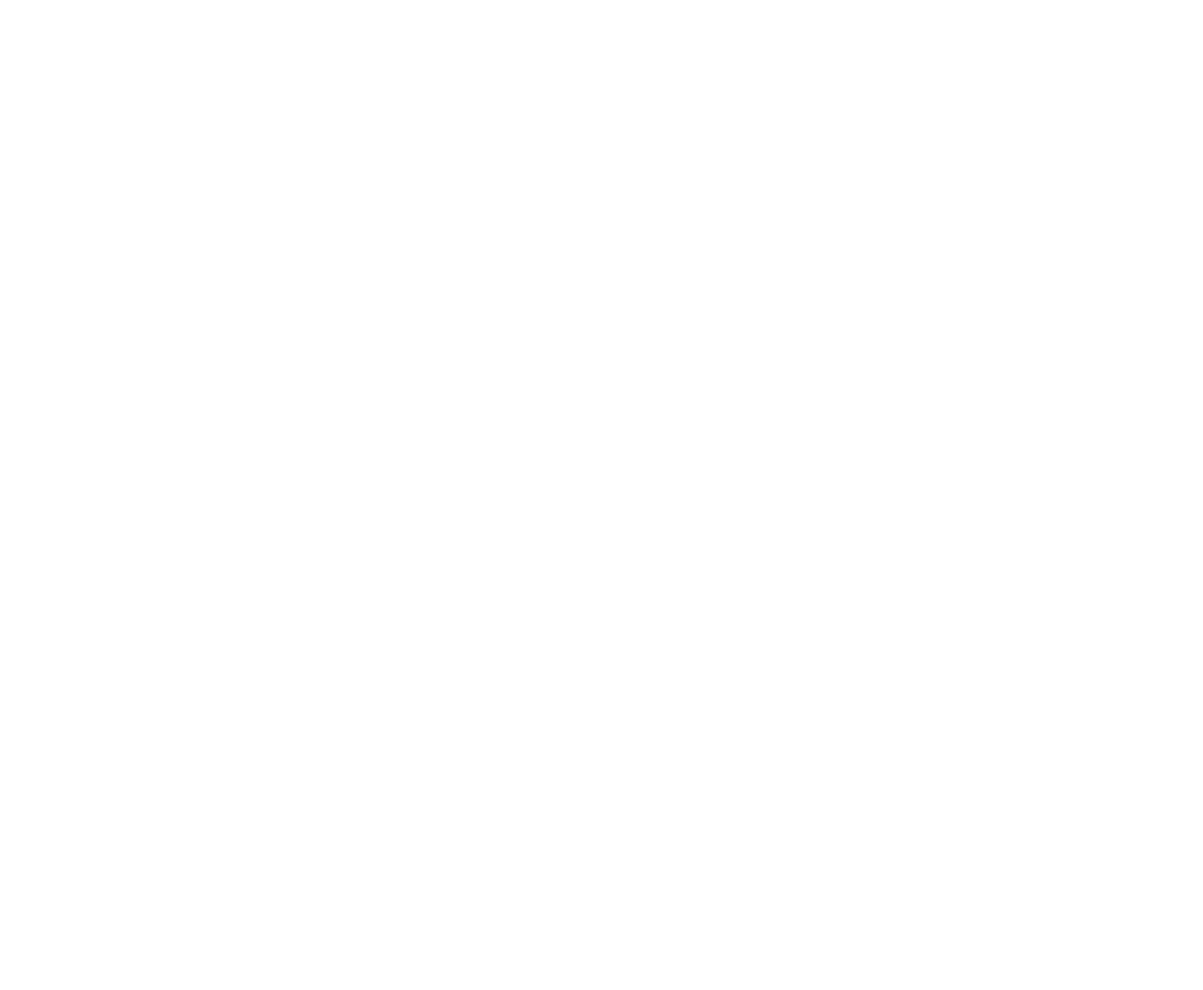
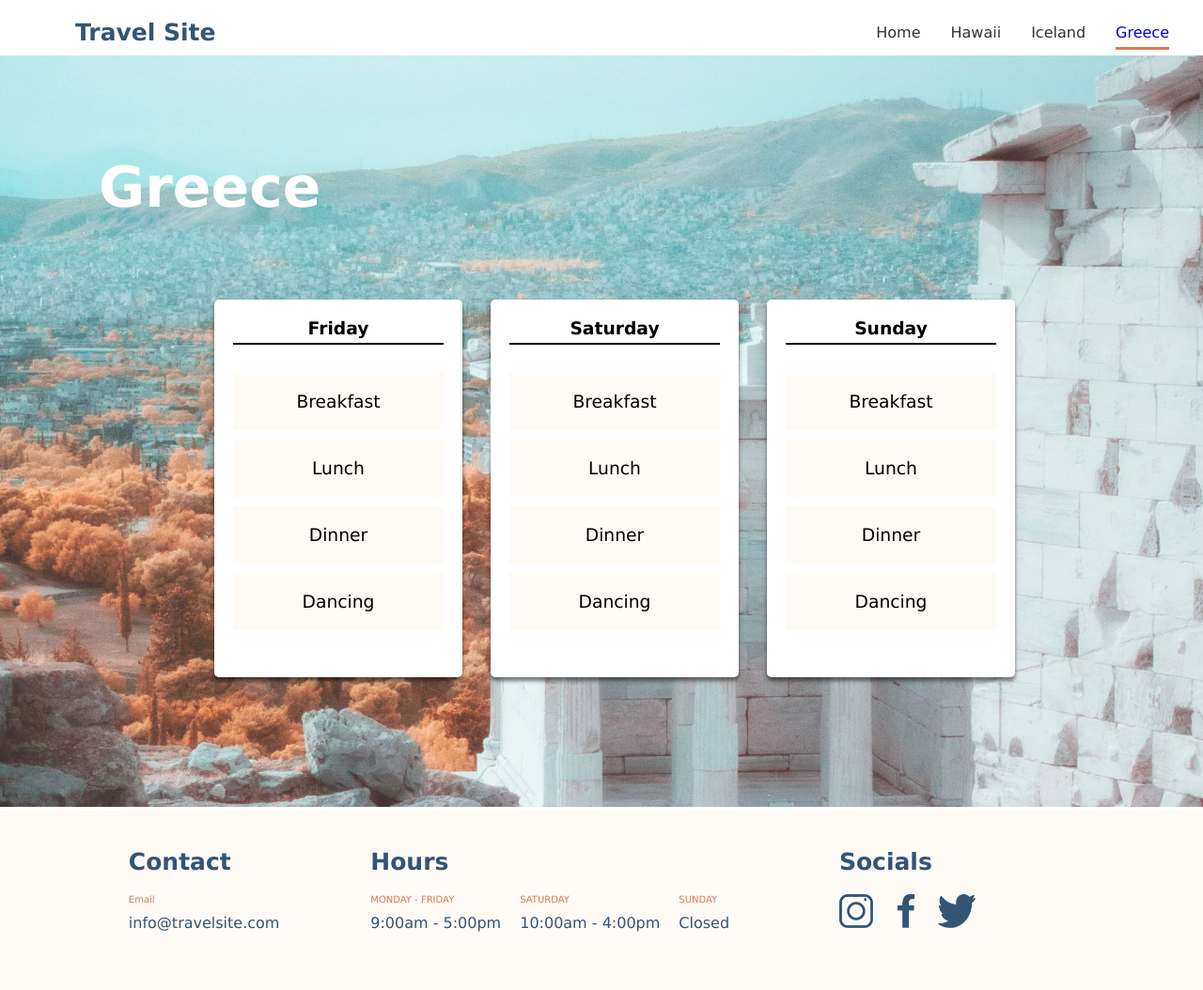
Before and after one commit to tychius/travelSite-main, a plain HTML site: page pages/greece.html in a window 1280 px wide. Shown: the whole page at 94% size. Before the commit the page ends 800 px from the top, so only its background shows below. Drawn offline with Linux system fonts and the light colour scheme.

Commit message:
made final changes to travel site

```diff
--- a/css/destinations.css
+++ b/css/destinations.css
@@ -1,4 +1,10 @@
-/* Styles for the main title */
+.nav__item--active {
+    text-decoration: underline;
+    text-decoration-color: #db7a4e;
+    text-decoration-thickness: .19rem;
+    text-underline-offset: 10px;
+  }
+
 
 .main {
     position: relative;
@@ -6,21 +12,19 @@
 
 
 .main-heading {
-    font-size: 60px;
+    font-size: 3.75rem;
     color: white;
     position: absolute;
-    left: 105px;
-    top: 105px;
+    left: 6.5625rem;
+    top: 6.5625rem;
 }
 
-/* Styles for the destination image */
 .destination-image {
     width: 100%;
     height: 100vh;
     object-fit: cover;
 }
 
-/* Styles for the itinerary section */
 .itinerary {
     display: flex;
     text-align: center;
@@ -28,56 +32,35 @@
     right: 9.75rem;
     width: 70%;
     height: 50%;
-    top: 260px;
+    top: 16.25rem;
 }
 
-/* Styles for the itinerary day card */
 .itinerary__card {
-    padding: 20px;
+    padding: 1.25rem;
     width: 25%;
     border-radius: .3125rem;
     border: .0625rem rgba(0, 0, 0, 0.5);
     box-shadow: 0px 4px 4px rgba(0, 0, 0, 0.5);
     background-color: #fff;
-    margin-right: 30px;
+    margin-right: 1.875rem;
 }
 
-/* Styles for the itinerary day title */
+.itinerary__card:hover {
+    transform: scale(1.05);
+    transition: transform 0.2s ease-in-out;
+  }
+
+
 .itinerary__day-title {
     border-bottom: 2px solid black;
-    padding-bottom: 5px;
-    margin-bottom: 30px;
+    padding-bottom: .3125rem;
+    margin-bottom: 1.875rem;
 }
 
-/* Styles for the itinerary activity */
 .itinerary__activity {
     background-color: #FEFAF5;
-    padding: 20px;
-    margin-top: 10px;
-    margin-bottom: 10px;
+    padding: 1.25rem;
+    margin-top: .625rem;
+    margin-bottom: .625rem;
     font-weight: 300;
 }
-
-
-
-
-/* .main-title {}
-
-.main-heading {
-    font-size: 60px;
-    color: white;
-}
-
-.destination-image {
-     width: 100%;
-    height: 100vh;
-    object-fit: cover;
-}
-
-.itinerary {}
-
-.itinerary__card {}
-
-.itinerary__day-title {}
-
-.itinerary__activity {} */
--- a/css/global.css
+++ b/css/global.css
@@ -1,6 +1,7 @@
 * {
     margin: 0;
     padding: 0;
+    font-family: Verdana, Geneva, Tahoma, sans-serif;
 }
 
 /* Header Section */
@@ -19,7 +20,7 @@
     color: #335576;
     font-weight: bold;
     font-size:  1.5625rem;
-    margin-left: 60px;
+    margin-left: 3.75rem;
   }
 
   .nav__list {
@@ -37,6 +38,13 @@
   .nav__link {
     text-decoration: none;
     color: #333;
+  }
+
+  .nav__link:hover {
+    text-decoration: underline;
+    text-decoration-color: #db7a4e;
+    text-decoration-style: wavy;
+    text-decoration-thickness: .125rem;
   }
 
   /*Footer Section */
@@ -79,7 +87,3 @@
     margin-right: 1.25rem;
     height: 50%;
   }
-
-  * {
-    font-family: Verdana, Geneva, Tahoma, sans-serif;
-  }
--- a/pages/greece.html
+++ b/pages/greece.html
@@ -0,0 +1,118 @@
+<!DOCTYPE html>
+<html lang="en">
+
+<head>
+    <meta charset="UTF-8">
+    <meta http-equiv="X-UA-Compatible" content="IE=edge">
+    <meta name="viewport" content="width=device-width, initial-scale=1.0">
+    <title> Hawaii </title>
+    <link rel="stylesheet" href="../css/destinations.css">
+    <link rel="stylesheet" href="../css/global.css">
+</head>
+
+<body>
+    <header class="header">
+        <div class="logo">
+            <a href="../index.html">Travel Site</a>
+        </div>
+        <nav class="nav">
+            <ul class="nav__list">
+                </li>
+                <li class="nav__item">
+                    <a href="../index.html" class="nav__link">Home</a>
+                </li>
+                <li class="nav__item">
+                    <a href="../pages/hawaii.html" class="nav__link">Hawaii</a>
+
+                <li class="nav__item">
+                    <a href="../pages/iceland.html" class="nav__link">Iceland</a>
+                </li>
+                <li class="nav__item">
+                    <a href="../pages/greece.html" class = "nav__item--active" class="nav__link" >Greece</a>
+                </li>
+
+            </ul>
+        </nav>
+    </header>
+
+    <Main class="main">
+        <h1 class="main-heading">Greece</h1>
+
+        <!-- Destination image taking full width and height -->
+        <img src="../assests/images/greece.jpg" alt="Destination Image" class="destination-image">
+
+        <!-- Itinerary activities section -->
+        <section class="itinerary">
+            <!-- Day 1 itinerary activities -->
+            <div class="itinerary__card">
+                <!-- Day 1 title with underline -->
+                <h3 class="itinerary__day-title">Friday</h3>
+                <!-- Day 1 itinerary activities (e.g. Breakfast, Lunch, Dinner, Dancing) -->
+                <h3 class="itinerary__activity">Breakfast</h3>
+                <h3 class="itinerary__activity">Lunch</h3>
+                <h3 class="itinerary__activity">Dinner</h3>
+                <h3 class="itinerary__activity">Dancing</h3>
+            </div>
+
+            <!-- Day 2 itinerary activities -->
+            <div class="itinerary__card">
+                <!-- Day 2 title with underline -->
+                <h3 class="itinerary__day-title">Saturday</h3>
+                <!-- Day 2 itinerary activities (e.g. Breakfast, Lunch, Dinner, Dancing) -->
+                <h3 class="itinerary__activity">Breakfast</h3>
+                <h3 class="itinerary__activity">Lunch</h3>
+                <h3 class="itinerary__activity">Dinner</h3>
+                <h3 class="itinerary__activity">Dancing</h3>
+            </div>
+
+            <!-- Day 3 itinerary activities -->
+            <div class="itinerary__card">
+                <!-- Day 3 title with underline -->
+                <h3 class="itinerary__day-title">Sunday</h3>
+                <!-- Day 3 itinerary activities (e.g. Breakfast, Lunch, Dinner, Dancing) -->
+                <h3 class="itinerary__activity">Breakfast</h3>
+                <h3 class="itinerary__activity">Lunch</h3>
+                <h3 class="itinerary__activity">Dinner</h3>
+                <h3 class="itinerary__activity">Dancing</h3>
+
+    </Main>
+
+    <footer class="footer">
+        <div class="footer__section">
+            <h3 class="footer__title">Contact</h3>
+            <p class="footer__text">Email</p>
+            <p class="footer__details">info@travelsite.com</p>
+        </div class>
+        <div class="footer__section">
+            <h3 class="footer__title">Hours</h3>
+            <div class="footer__hours">
+                <div class="footer__day">
+                    <p class="footer__text">MONDAY - FRIDAY</p>
+                    <p class="footer__details">9:00am - 5:00pm</p>
+                </div>
+                <div class="footer__day">
+                    <p class="footer__text">SATURDAY</p>
+                    <p class="footer__details">10:00am - 4:00pm</p>
+                </div>
+                <div class="footer__day">
+                    <p class="footer__text">SUNDAY</p>
+                    <p class="footer__details">Closed</p>
+                </div>
+            </div>
+        </div>
+        <div class="footer__section">
+            <h3 class="footer__title">Socials</h3>
+            <div class="footer__socials">
+                <a href="https://www.instagram.com"><img src="../assests/logos/icon-instagram.png" alt="Instagram"></a>
+                <a href="https://www.facebook.com"><img src="../assests/logos/icon-facebook.png" alt="Facebook"></a>
+                <a href="https://www.twitter.com"><img src="../assests/logos/icon-twitter.png" alt="Twitter"></a>
+            </div>
+        </div>
+    </footer>
+
+</body>
+
+</html>
+</body>
+
+</html>
```
Also changed, not shown: css/getStarted.css (added, +57 -0 lines), css/main.css (+10 -4 lines), index.html (+17 -6 lines), pages/getStarted.html (added, +97 -0 lines), pages/hawaii.html (+7 -7 lines), pages/iceland.html (+118 -0 lines).
